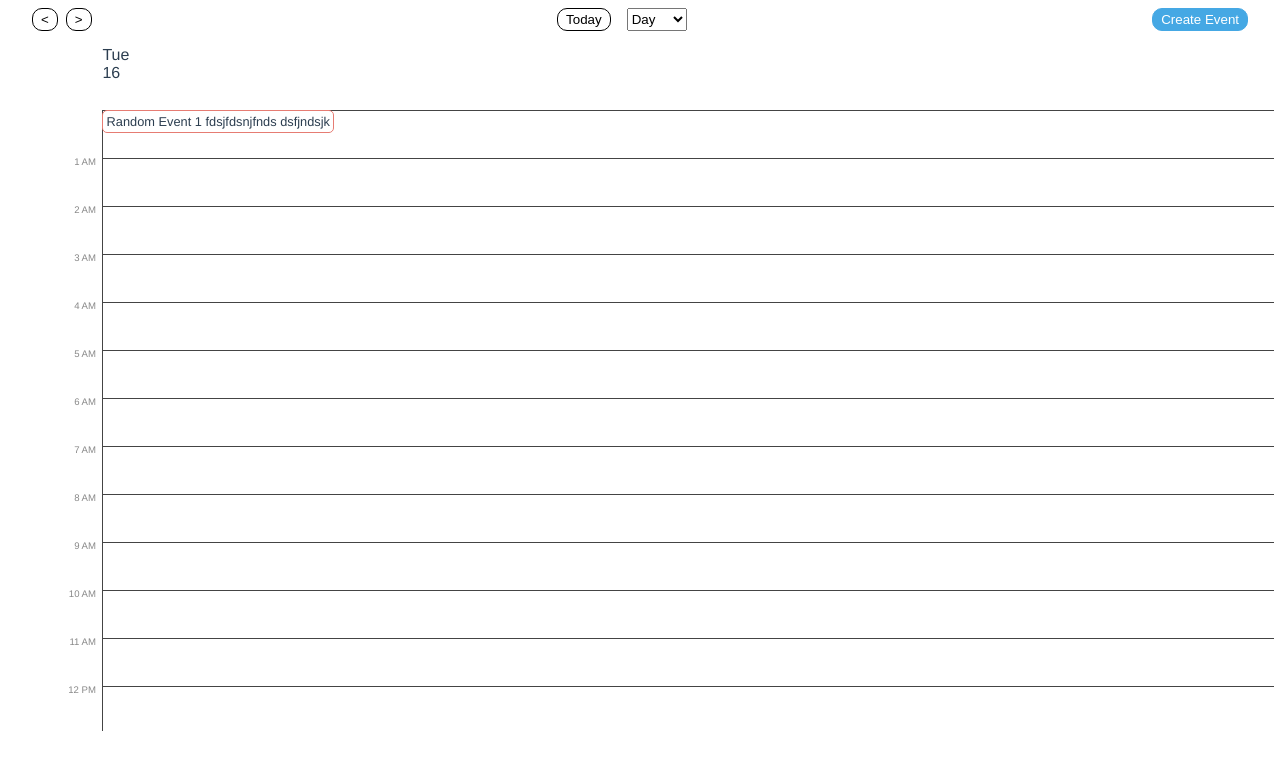
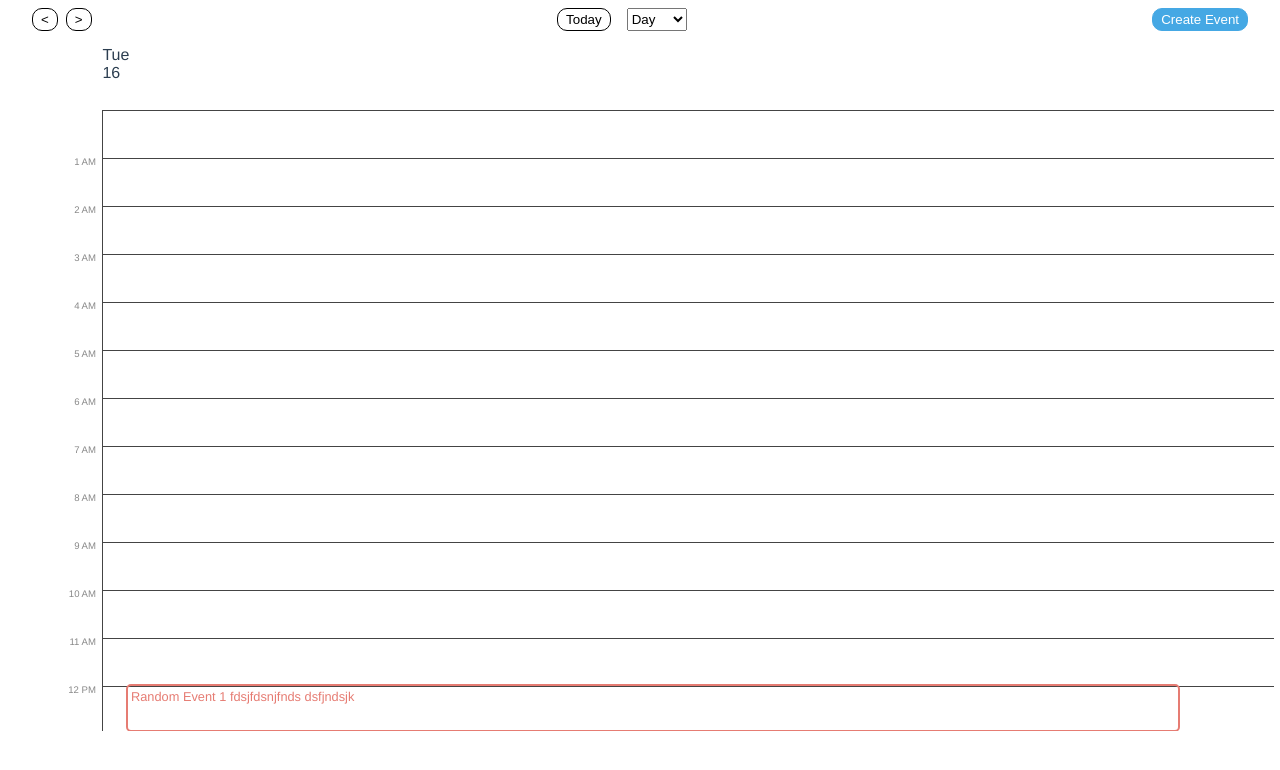
Before and after one commit to aedit/calendar-mock, a Vue app: page / in a window 1280 px wide. Shown: the top 770 px of the page. Built offline with nearby package versions, Linux system fonts and the light colour scheme.

Commit message:
Render Stadard Events as per their time

```diff
--- a/src/App.vue
+++ b/src/App.vue
@@ -1,11 +1,11 @@
 <template>
   <div id="app">
-    <router-view/>
+    <router-view />
   </div>
 </template>
 
 <style lang="scss">
-*{
+* {
   margin: 0;
   padding: 0;
   box-sizing: border-box;
@@ -17,8 +17,19 @@
   color: #2c3e50;
 }
 
-.mr-s{
+.mr-s {
   margin-right: 0.5rem;
 }
 
+.event-chip {
+  &--allday {
+    color: white;
+    background: rgb(230, 124, 115);
+  }
+
+  &--standard {
+    border: 2px solid rgb(230, 124, 115);
+    color: rgb(230, 124, 115);
+  }
+}
 </style>
--- a/src/components/DayView.vue
+++ b/src/components/DayView.vue
@@ -30,6 +30,7 @@
               v-for="(event, index) in getEvents().STANDARD"
               :key="index"
               class="event-chip event-chip--standard"
+              :style="getComputedStyle(event, getDate().key, index)"
               :title="event.name"
             >
               {{ event.name }}
@@ -44,6 +45,8 @@
 </template>
 
 <script>
+import moment from 'moment';
+
 export default {
   props: {
     currentDate: {
@@ -75,6 +78,15 @@ export default {
       if (hour === 12) return `${hour} PM`;
       if (hour === 24) return '';
       return `${hour % 12} PM`;
+    },
+    getComputedStyle(event, format, index) {
+      return {
+        top: `${(3 * moment(event.startTime).diff(moment(format, 'YYYY-MM-DD'), 's')) / 3600}rem`,
+        height: `${(3 * moment(event.endTime).diff(event.startTime, 's')) / 3600}rem`,
+        left: `${(index * 20) || 2}%`,
+        width: `${90 - (index * 20)}%`,
+        zIndex: index,
+      };
     },
   },
 };
--- a/src/components/MonthView.vue
+++ b/src/components/MonthView.vue
@@ -139,14 +139,6 @@ export default {
         padding: 0.2rem;
         border-radius: 5px;
         margin-bottom: 0.2rem;
-        &--allday{
-          color:white;
-          background: rgb(230, 124, 115);
-        }
-
-        &--standard{
-          border: 1px solid rgb(230, 124, 115);
-        }
       }
     }
   }
--- a/src/components/WeekView.vue
+++ b/src/components/WeekView.vue
@@ -33,6 +33,7 @@
               :key="'standard-' + index"
               class="event-chip event-chip--standard"
               :title="event.name"
+              :style="getComputedStyle(event, getDateText(day - 1).key, index)"
             >
               {{ event.name }}
             </span>
@@ -45,6 +46,8 @@
 </template>
 
 <script>
+import moment from 'moment';
+
 export default {
   props: {
     currentDate: {
@@ -92,6 +95,15 @@ export default {
     getDateText(col) {
       const dt = this.firstDate?.clone?.().add?.(col, 'days');
       return { date: dt?.date(), key: dt?.format('YYYY-MM-DD') };
+    },
+    getComputedStyle(event, format, index) {
+      return {
+        top: `${(3 * moment(event.startTime).diff(moment(format, 'YYYY-MM-DD'), 's')) / 3600}rem`,
+        height: `${(3 * moment(event.endTime).diff(event.startTime, 's')) / 3600}rem`,
+        left: `${(index * 20) || 2}%`,
+        width: `${90 - (index * 20)}%`,
+        zIndex: index,
+      };
     },
   },
 };
@@ -149,14 +161,6 @@ export default {
         overflow: hidden;
         font-size: 0.8rem;
         padding: 0.2rem;
-        &--allday {
-          color: white;
-          background: rgb(230, 124, 115);
-        }
-
-        &--standard {
-          border: 1px solid rgb(230, 124, 115);
-        }
       }
 }
 
```
